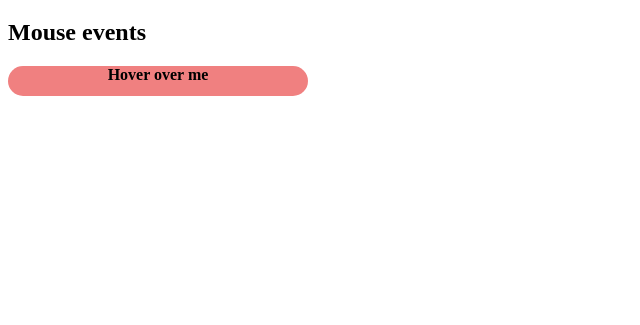
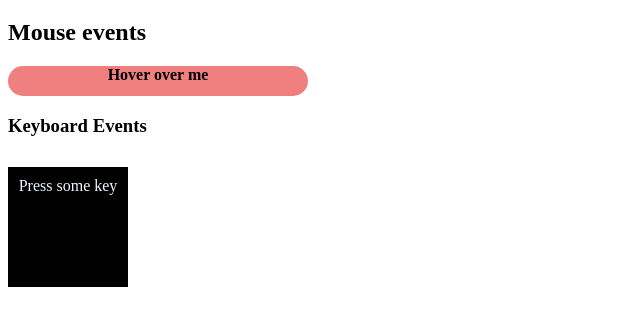
Before and after one commit to Samuuca1/lab7-events, a plain HTML site: page index.html in a window 1280 px wide. Shown: the part 61-386 px from the top of the page, without its empty margins (0-640 px from the left). Drawn offline with Linux system fonts and the light colour scheme.

Commit message:
Added Keyboard Events, plus some CSS

```diff
--- a/index.html
+++ b/index.html
@@ -11,8 +11,12 @@
 
 <body>
     <h1>This is my lab7 Events project</h1>
+
     <h2>Mouse events</h2>
     <div id="hoverDiv"> Hover over me </div>
+
+    <h3>Keyboard Events</h3>
+    <div id="inputKey"> Press some key</div>
 </body>
 
 </html>
--- a/scripts.js
+++ b/scripts.js
@@ -11,3 +11,13 @@ hoverDiv.addEventListener("mouseout", event => {
     event.target.style.backgroundColor = 'lightcoral';
     event.target.textContent = "Hover over me ";
 });
+
+const inputKey = document.getElementById("inputKey");
+
+document.addEventListener("keydown", event => {
+    inputKey.textContent = `KEY Pressed= ${event.key}`;
+})
+
+document.addEventListener("keyup", event => {
+    inputKey.textContent = `You released the key = ${event.key}`;
+})
--- a/styles.css
+++ b/styles.css
@@ -7,3 +7,13 @@
     height: 30px;
     border-radius: 20px;
 }
+
+#inputKey{
+    margin-top: 30px;
+    width: 100px;
+    height: 100px;
+    background-color: black;
+    color:aliceblue;
+    padding: 10px;
+    text-align: center;
+}
```
